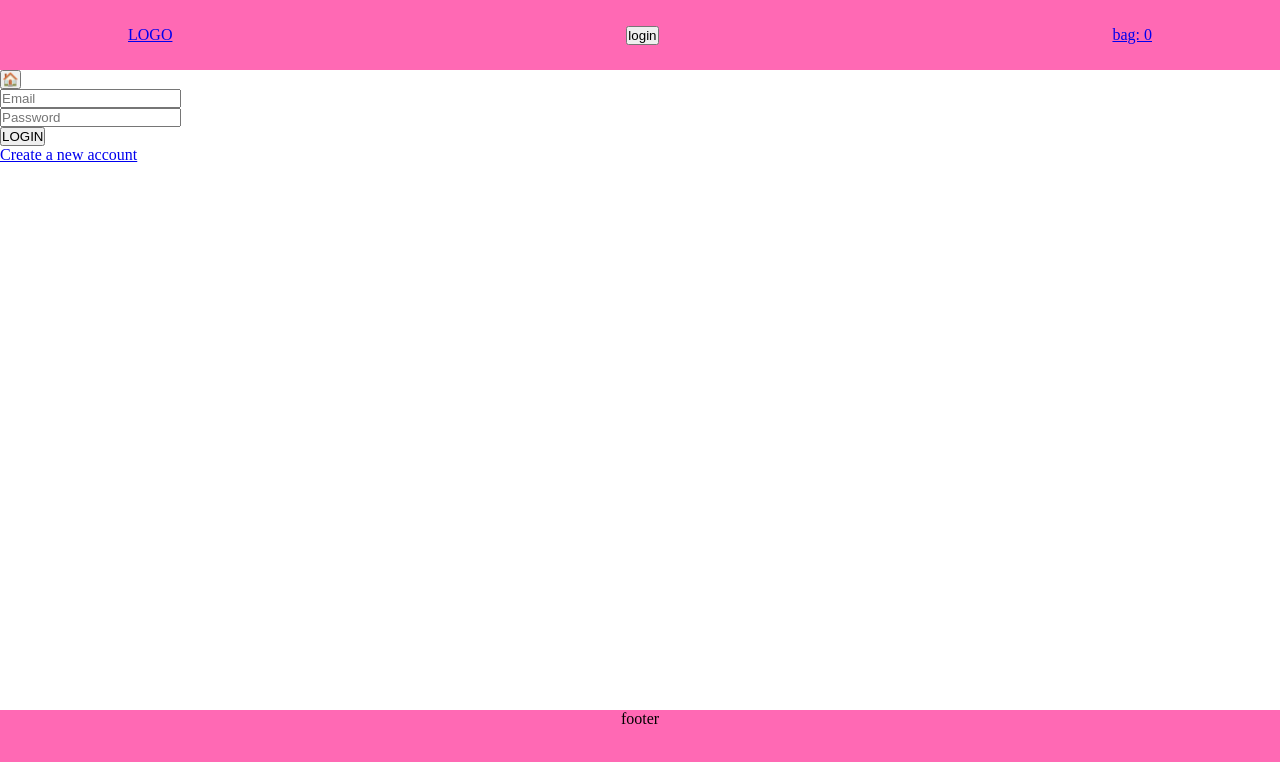
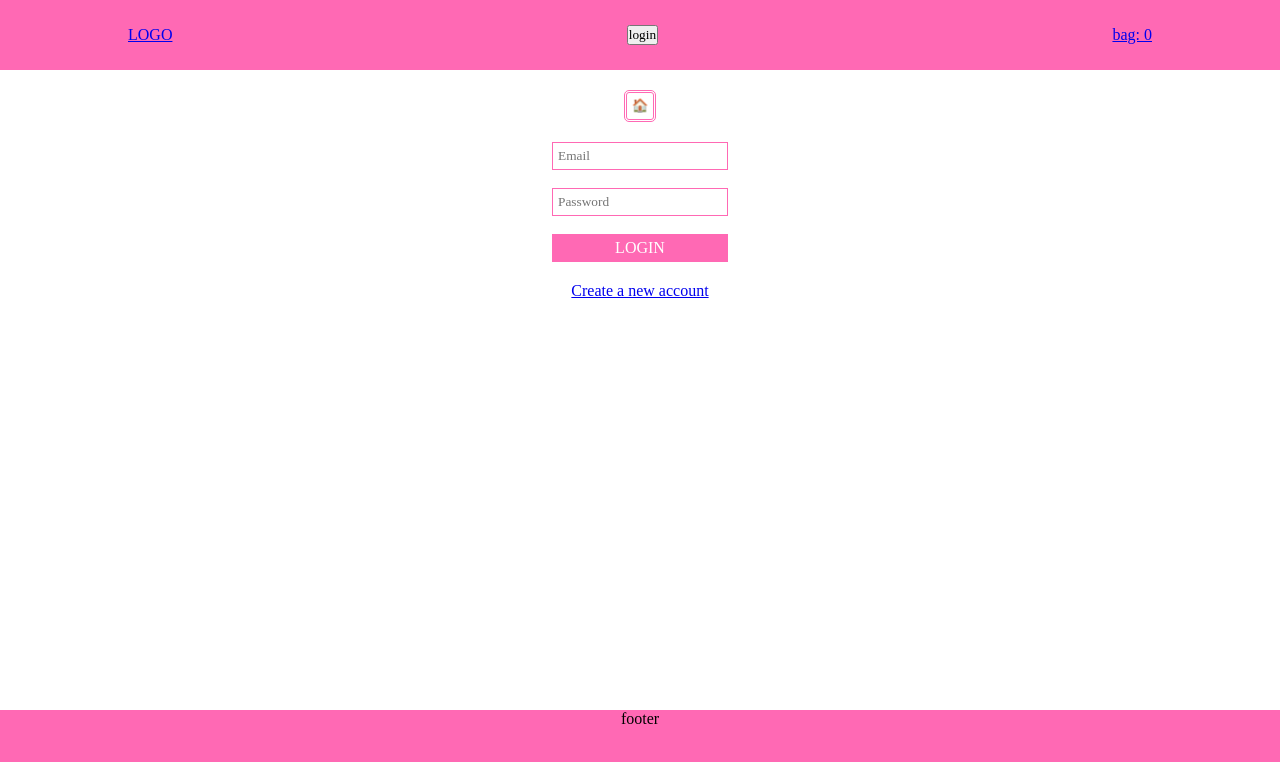
Before and after one commit to arikxl/toyz, a React (Create React App) app: page /login in a window 1280 px wide. Shown: the top 762 px of the page. Built offline with nearby package versions, Linux system fonts and the light colour scheme.

Commit message:
some style

```diff
--- a/src/App.css
+++ b/src/App.css
@@ -2,6 +2,8 @@
   box-sizing: border-box;
   margin: 0;
   padding: 0;
+
+  font-family:cursive;
 }
 
 .flex {
@@ -15,3 +17,7 @@
 .w200 {
   width: 200px;
 }
+
+button, a {
+  cursor: pointer;
+}
--- a/src/components/AppHeader/AppHeader.jsx
+++ b/src/components/AppHeader/AppHeader.jsx
@@ -2,6 +2,7 @@ import React from 'react';
 import { useDispatch, useSelector } from 'react-redux';
 import { Link } from 'react-router-dom';
 import styled from 'styled-components';
+
 import { logout } from '../../redux/actions/userActions';
 
 const HeaderStyled = styled.header`
--- a/src/components/ProductList/ProductList.jsx
+++ b/src/components/ProductList/ProductList.jsx
@@ -1,10 +1,25 @@
 import React, { useEffect } from 'react';
 import { Link } from 'react-router-dom';
 import { useDispatch, useSelector } from 'react-redux';
+import styled from 'styled-components';
+
 
 import Error from '../Loaders/Error';
 import Loader from '../Loaders/Loader/Loader';
 import { listProduct } from '../../redux/actions/productActions';
+
+const ProductListStyled = styled.section`
+    width: 80%;
+    margin: 0 auto ;
+
+    .item {
+        margin: 20px 0;
+        width: 200px ;
+        background-color: red ;
+    }
+
+`;
+
 
 const ProductList = () => {
 
@@ -18,20 +33,22 @@ const ProductList = () => {
     const { error, loading, products } = productsFromStore;
 
     return (
-        <div>
+        <ProductListStyled>
             {loading ? (<div style={{ position: 'relative' }}><Loader /></div>)
                 : error ? (<Error message={error} />)
                     : (
                         <>
                             {products.map((product, index) => (
-                                <Link to={`/products/${product._id}`} key={index}>
-                                    <h1> {product.title}</h1>
-                                </Link>
+                                <div className='item'>
+                                    <Link to={`/products/${product._id}`} key={index}>
+                                        <h1> {product.title}</h1>
+                                    </Link>
+                                </div>
                             ))}
                         </>
                     )
             }
-        </div>
+        </ProductListStyled>
     );
 };
 
--- a/src/pages/Login.jsx
+++ b/src/pages/Login.jsx
@@ -10,6 +10,41 @@ import { login } from '../redux/actions/userActions';
 
 const LoginStyled = styled.main`
   height:80vh ;
+  width: 400px ;
+  margin: 0 auto ;
+  display: flex ;
+  flex-direction: column ;
+  align-items: center ;
+  form {
+    display: flex ;
+    flex-direction: column ;
+    justify-content: center ;
+
+    input {
+      padding: 5px ;
+      border: 1px solid hotpink ;
+    }
+
+    button {
+      background-color: hotpink ;
+      font-size: 16px ;
+      padding: 5px ;
+      color: white ;
+      border: none ;
+    }
+  }
+  button {
+    margin-bottom: 20px ;
+  }
+
+  button:first-child{
+    margin-top: 20px ;
+    padding:  5px;
+    border: 3px double hotpink ;
+    background-color: transparent ;
+    border-radius: 5px ;
+  }
+
 `;
 
 const Login = () => {
```
